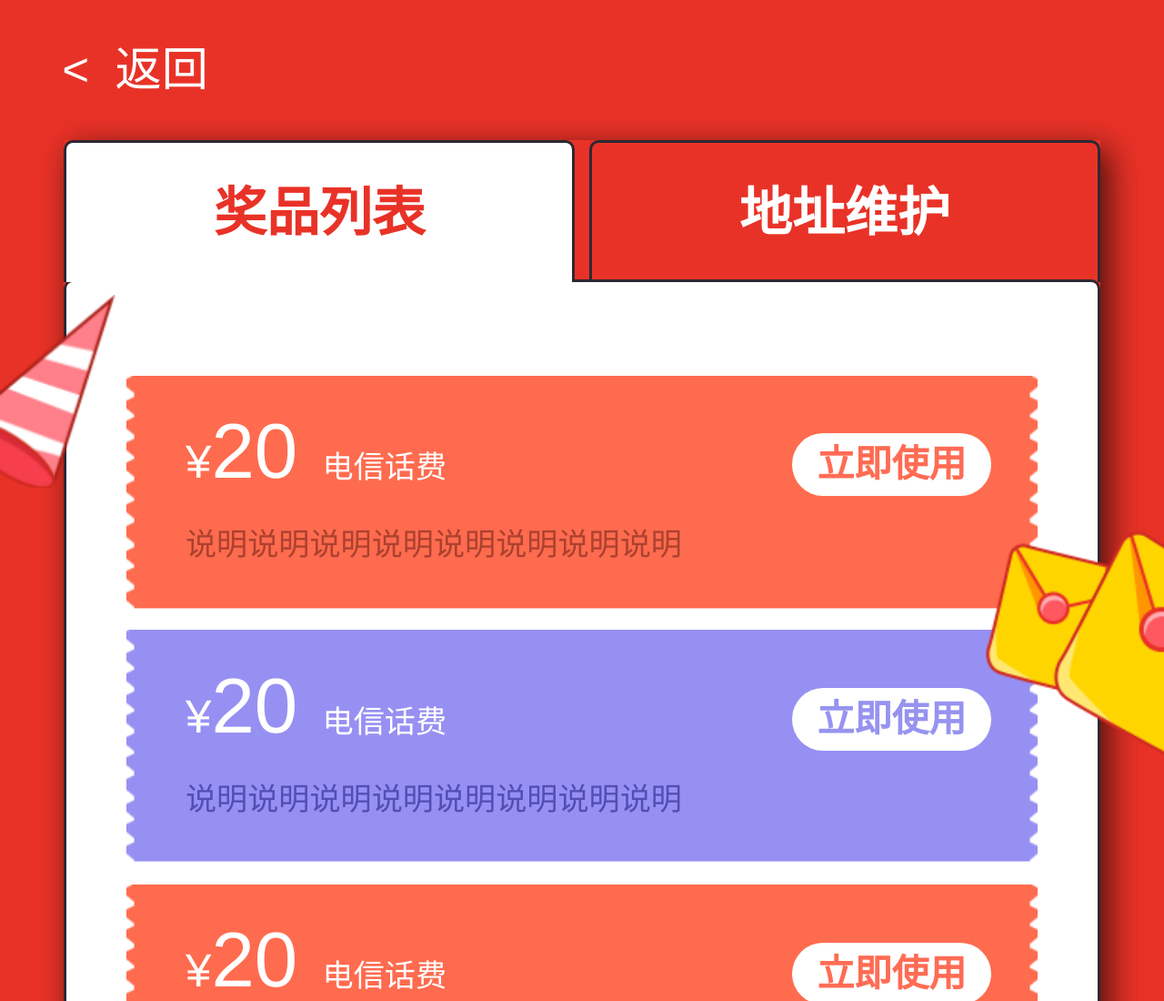
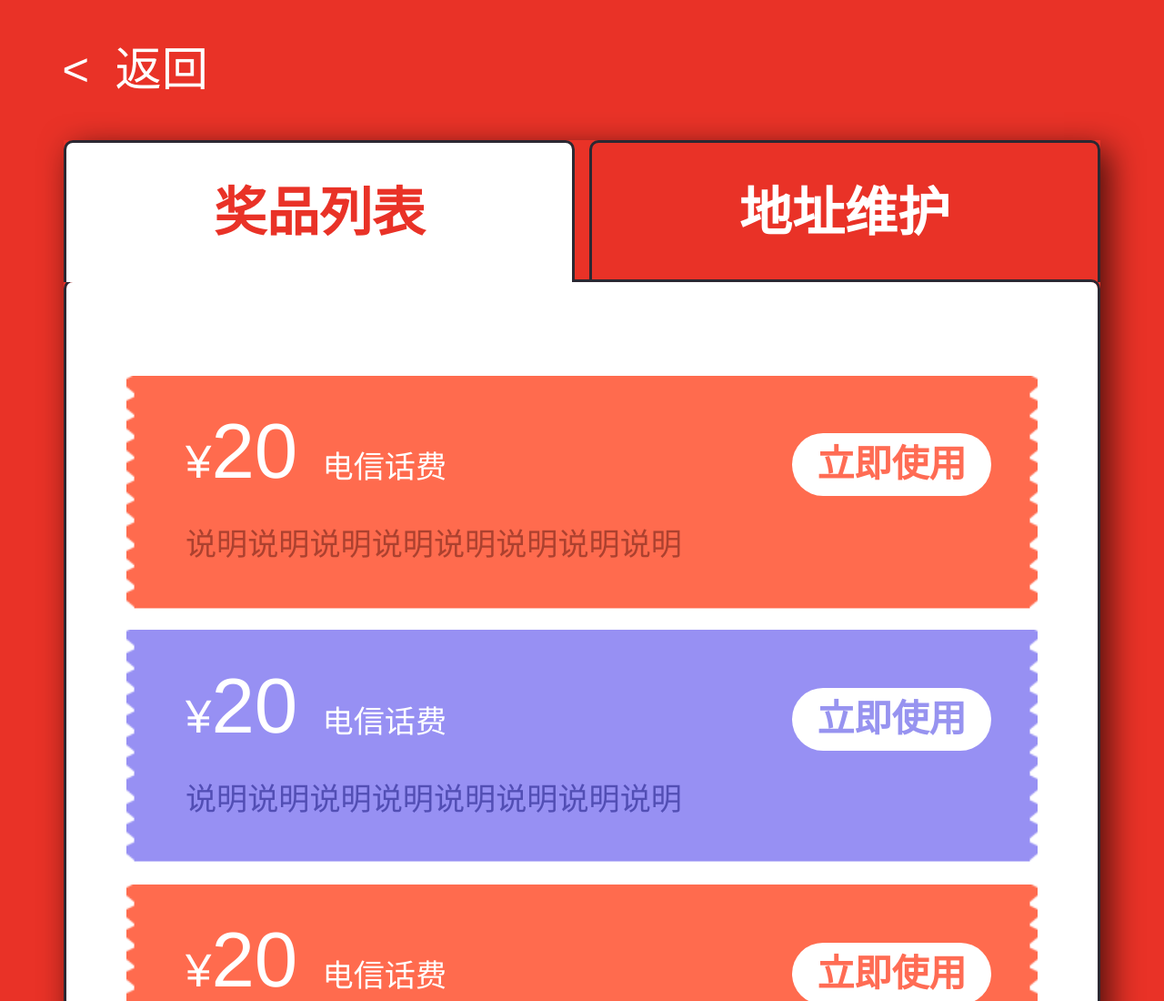
Before and after one commit to YueLiangUED/10.17cj, a plain HTML site: page index_02.html in a window 1280 px wide. Shown: the top 1100 px of the page at 91% size. Drawn offline with Linux system fonts and the light colour scheme.

Commit message:
Update index_02.html

```diff
--- a/index_02.html
+++ b/index_02.html
@@ -158,8 +158,8 @@
         </div>
     </div>
 </div>
-<i class="icon_01"></i>
-<i class="icon_02"></i>
+<!-- <i class="icon_01"></i>
+<i class="icon_02"></i> -->
 <div class="modal">
     <div class="modal-content">
         <div class="modal-title">
```
